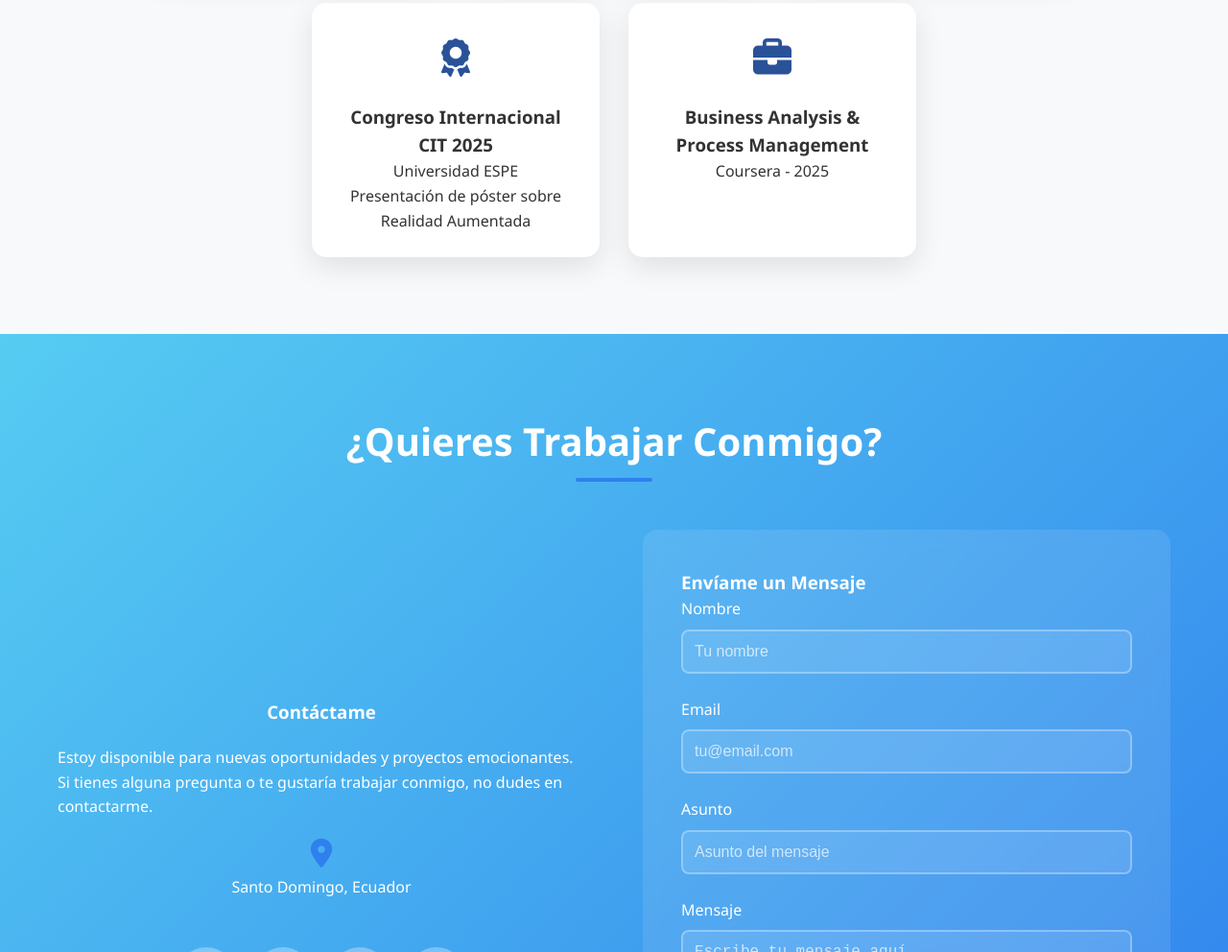
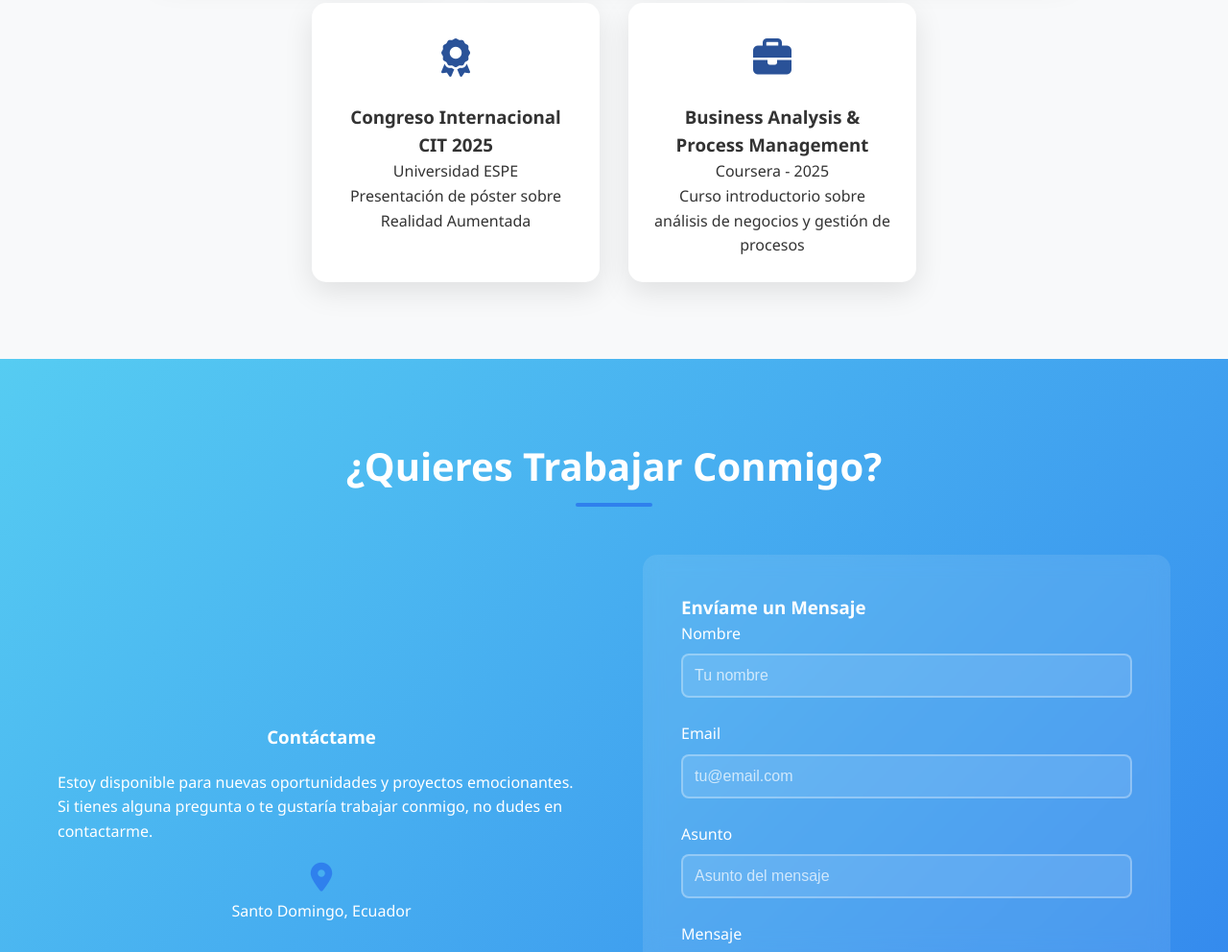
Before and after one commit to lcgaibor/portafolio-web, a plain HTML site: page index.html in a window 1280 px wide. Shown: the part 3624-4616 px from the top of the page at 96% size. Drawn offline with nearby package versions, Linux system fonts and the light colour scheme.

Commit message:
icono de la pagina

```diff
--- a/index.html
+++ b/index.html
@@ -8,6 +8,7 @@
     <link href="https://cdnjs.cloudflare.com/ajax/libs/font-awesome/6.4.0/css/all.min.css" rel="stylesheet">
     <link rel="stylesheet" href="https://cdn.jsdelivr.net/gh/devicons/devicon@v2.16.0/devicon.min.css">
     <link rel="stylesheet" href="style.css">
+    <link rel="icon" href="img/icon.png" type="image/png">
 
 </head>
 
@@ -219,6 +220,7 @@
                     </div>
                     <h3>Business Analysis & Process Management</h3>
                     <p>Coursera - 2025</p>
+                    <p>Curso introductorio sobre análisis de negocios y gestión de procesos </p>
                 </div>
             </div>
         </div>
```
Also changed, not shown: img/icon.png (added).
